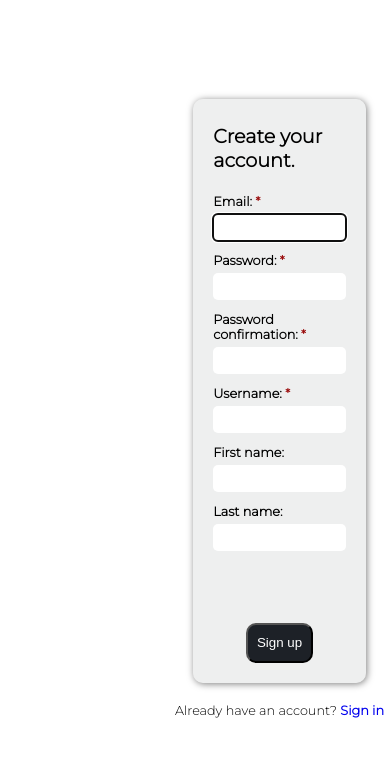
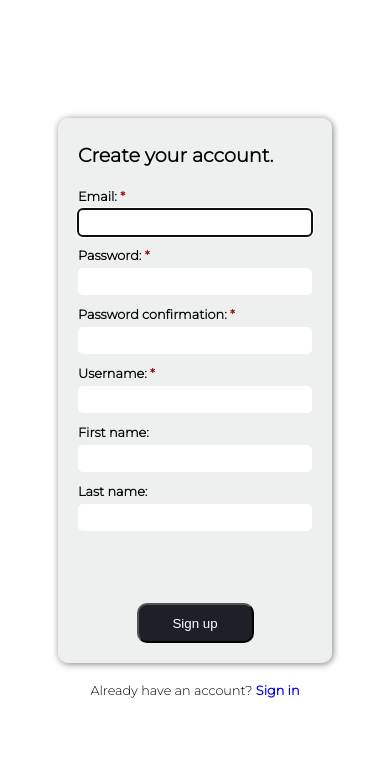
Before and after one commit to antony-kosenko/moneyroam, a Django app: page /accounts/registration/ in a window 390 px wide. Shown: the part 69-844 px from the top of the page. Run offline with Django 4.2, Linux system fonts and the light colour scheme.

Commit message:
added ui registration ui fix

```diff
--- a/accounts/static/accounts/css/login_page.css
+++ b/accounts/static/accounts/css/login_page.css
@@ -24,7 +24,7 @@
 }
 
 .reg_form {
-    padding: 40px 20px 20px 20px;
+    padding: 20px 20px 20px 20px;
     width: 100%;
     min-height: fit-content;
     height: 50%;
@@ -48,7 +48,8 @@
 }
 
 .reg_form h4 {
-    margin: 10px 0;
+    font-size: 1.2rem;
+    margin: 10px 0 30px 0;
 }
 
 .reg_form label {
--- a/accounts/static/accounts/css/registration_page.css
+++ b/accounts/static/accounts/css/registration_page.css
@@ -99,3 +99,15 @@
     content: " *";
     color: #9b0f0f;
 }
+
+@media screen and (max-width: 1000px) {
+
+    .root_page_content > .info_block {
+        display: none;
+    }
+
+    .root_page_content > .registration_block {
+        width: 100%;
+        flex-basis: unset;
+    }
+}
--- a/static/css/base_page.css
+++ b/static/css/base_page.css
@@ -240,7 +240,8 @@ html, body {
 @media screen and (max-width: 1000px) {
 
   html, body {
-    height: fit-content;
+      height: 100%;
+      max-height: fit-content;
   }
 
   .page_header {
@@ -265,7 +266,7 @@ html, body {
   .page {
     width: 100%;
     height: fit-content;
-    min-height: 100%;
+    min-height: calc(100% - 60px);
     margin: 0 0 60px 0;
     padding: 20px;
     box-sizing: border-box;
--- a/static/css/root_page_base.css
+++ b/static/css/root_page_base.css
@@ -75,3 +75,9 @@ html, body {
 .login_registr_block a {
     color: white!important;
 }
+
+@media screen and (max-width: 1000px) {
+    .error-background {
+        height: fit-content;
+    }
+}
```
Also changed, not shown: settings/base_settings.py (+4 -4 lines).
